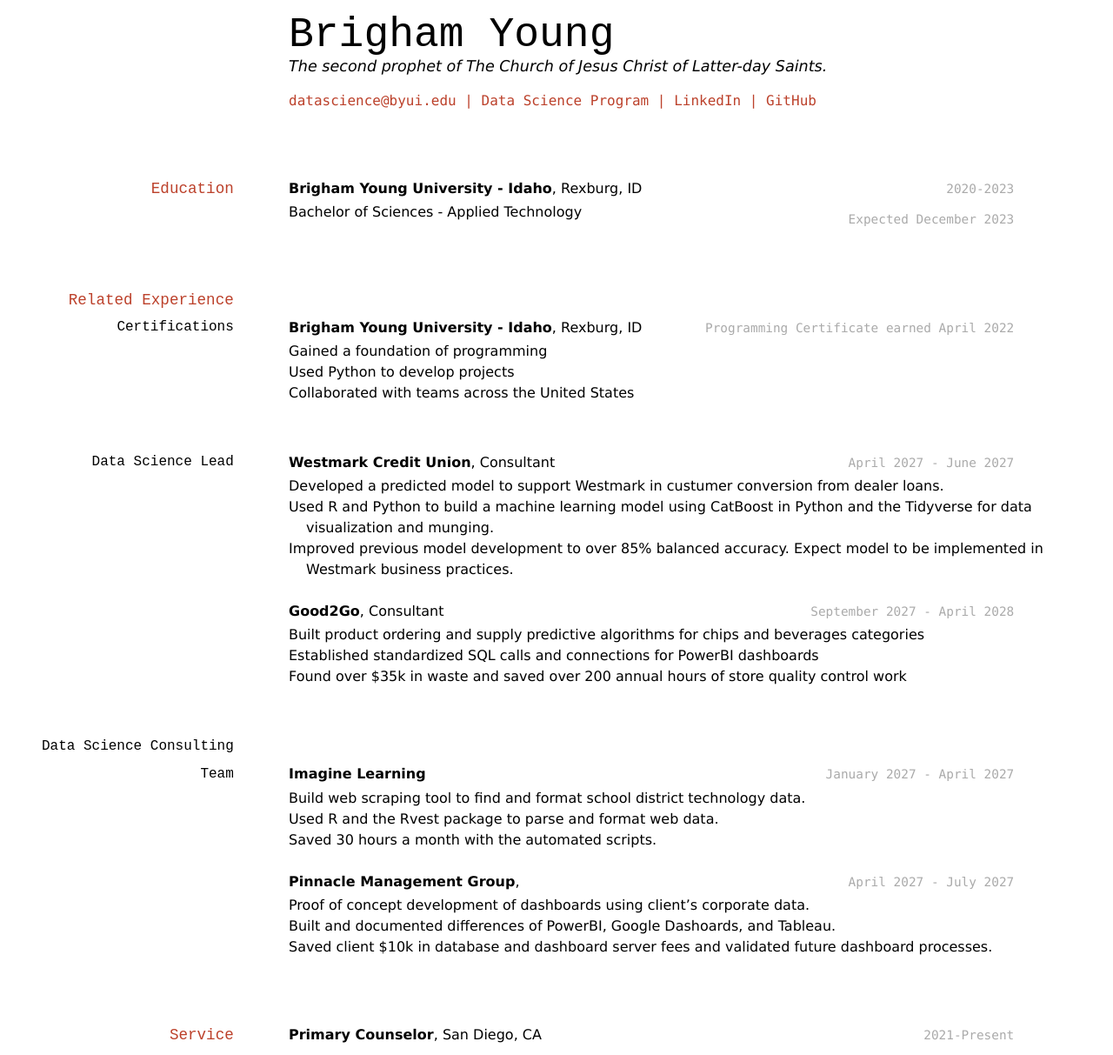
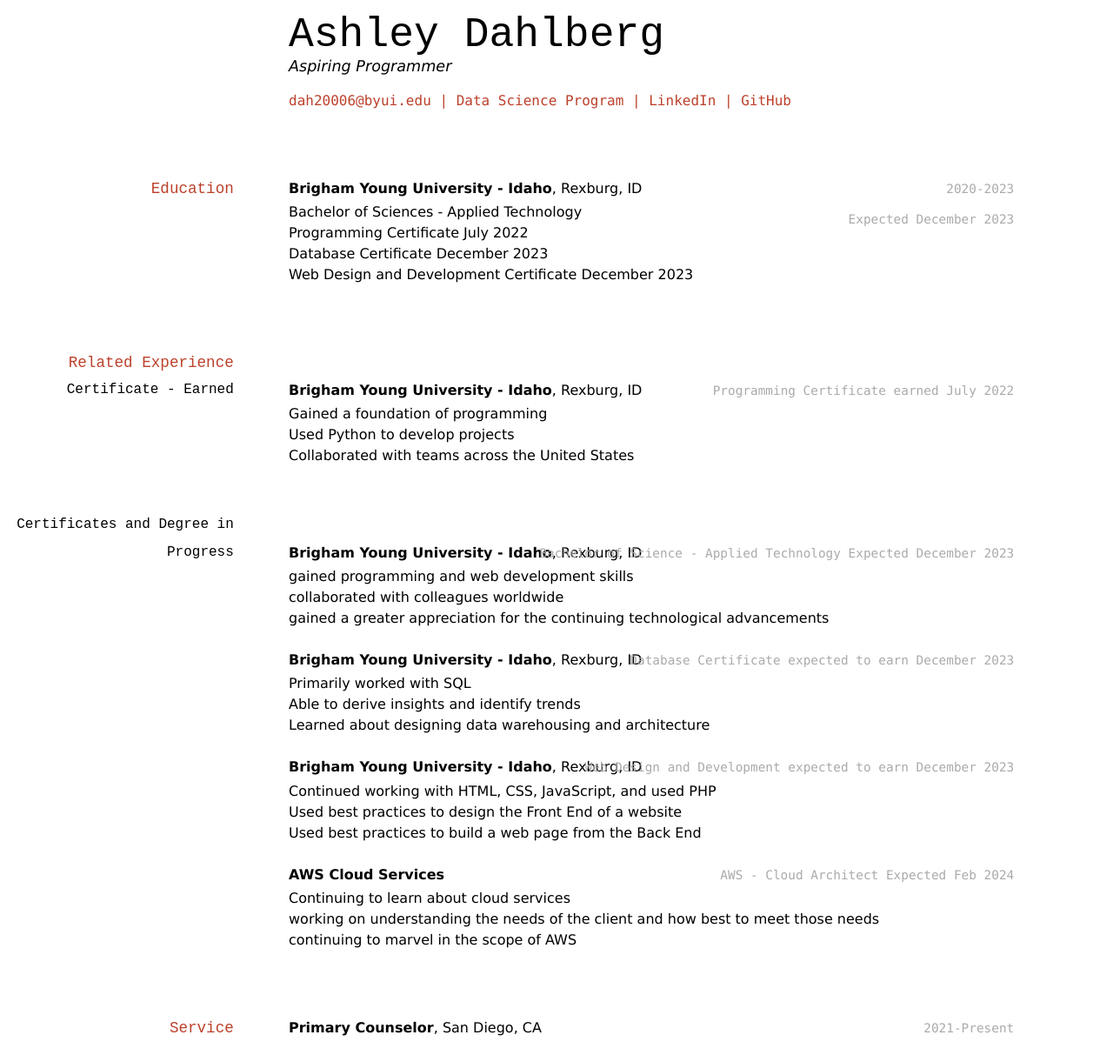
Before and after one commit to byuids-resumes/Dahlberg-Resume, a Jekyll site: the page built from docs/index.md, in a window 1280 px wide. Shown: the whole page at 87% size. Built offline with Jekyll 4.4.1, drawn with Linux system fonts in a browser that asks for light colours.

Commit message:
Finishing Resume

```diff
--- a/docs/index.md
+++ b/docs/index.md
@@ -1,15 +1,15 @@
 ---
 layout: cv
-title: Brigham Young's Resume
+title: Ashley Dahlberg's Resume
 ---
-# Brigham Young
-The second prophet of The Church of Jesus Christ of Latter-day Saints.
+# Ashley Dahlberg
+Aspiring Programmer
 
 <div id="webaddress">
-<a href="datascience@byui.edu">datascience@byui.edu</a>
+<a href="dah20006@byui.edu">dah20006@byui.edu</a>
 | <a href="https://byuidatascience.github.io/development.html">Data Science Program</a>
-| <a href="https://www.linkedin.com/groups/13537407/">LinkedIn</a>
-| <a href="https://github.com/byuids-resumes">GitHub</a>
+| <a href="https://www.linkedin.com/dahlbergAH">LinkedIn</a>
+| <a href="https://dahlbergah.github.io/Dahlberg-Resume/">GitHub</a>
 </div>
 
 <!-- https://www.monique.tech/the-art-of-markdown -->
@@ -22,51 +22,53 @@ __Brigham Young University - Idaho__, Rexburg, ID
 `Expected December 2023`
 
 - Bachelor of Sciences - Applied Technology
-
+- Programming Certificate July 2022
+- Database Certificate December 2023
+- Web Design and Development Certificate December 2023
 
 
 ## Related Experience
 
-### Certifications
+### Certificate - Earned
 
-`Programming Certificate earned April 2022`
+`Programming Certificate earned July 2022`
 __Brigham Young University - Idaho__, Rexburg, ID
 
 - Gained a foundation of programming
 - Used Python to develop projects
 - Collaborated with teams across the United States
 
-### Data Science Lead
+### Certificates and Degree in Progress
 
-`April 2027 - June 2027`
-__Westmark Credit Union__, Consultant
+`Bachelor of Science - Applied Technology Expected December 2023`
+__Brigham Young University - Idaho__, Rexburg, ID
 
-- Developed a predicted model to support Westmark in custumer conversion from dealer loans.
-- Used R and Python to build a machine learning model using CatBoost in Python and the Tidyverse for data visualization and munging.
-- Improved previous model development to over 85% balanced accuracy. Expect model to be implemented in Westmark business practices.
+- gained programming and web development skills
+- collaborated with colleagues worldwide
+- gained a greater appreciation for the continuing technological advancements
 
-`September 2027 - April 2028`
-__Good2Go__, Consultant
+`Database Certificate expected to earn December 2023`
+__Brigham Young University - Idaho__, Rexburg, ID
 
-- Built product ordering and supply predictive algorithms for chips and beverages categories
-- Established standardized SQL calls and connections for PowerBI dashboards
-- Found over $35k in waste and saved over 200 annual hours of store quality control work
+- Primarily worked with SQL
+- Able to derive insights and identify trends
+- Learned about designing data warehousing and architecture
 
-### Data Science Consulting Team
 
-`January 2027 - April 2027`
-__Imagine Learning__
+`Web Design and Development expected to earn December 2023`
+__Brigham Young University - Idaho__, Rexburg, ID
 
-- Build web scraping tool to find and format school district technology data.
-- Used R and the Rvest package to parse and format web data.
-- Saved 30 hours a month with the automated scripts.
+- Continued working with HTML, CSS, JavaScript, and used PHP
+- Used best practices to design the Front End of a website
+- Used best practices to build a web page from the Back End
 
-`April 2027 - July 2027`
-__Pinnacle Management Group__,
 
-- Proof of concept development of dashboards using client's corporate data.
-- Built and documented differences of PowerBI, Google Dashoards, and Tableau.
-- Saved client $10k in database and dashboard server fees and validated future dashboard processes.
+`AWS - Cloud Architect Expected Feb 2024`
+__AWS Cloud Services__
+
+- Continuing to learn about cloud services
+- working on understanding the needs of the client and how best to meet those needs
+- continuing to marvel in the scope of AWS
 
 
 ## Service
```
